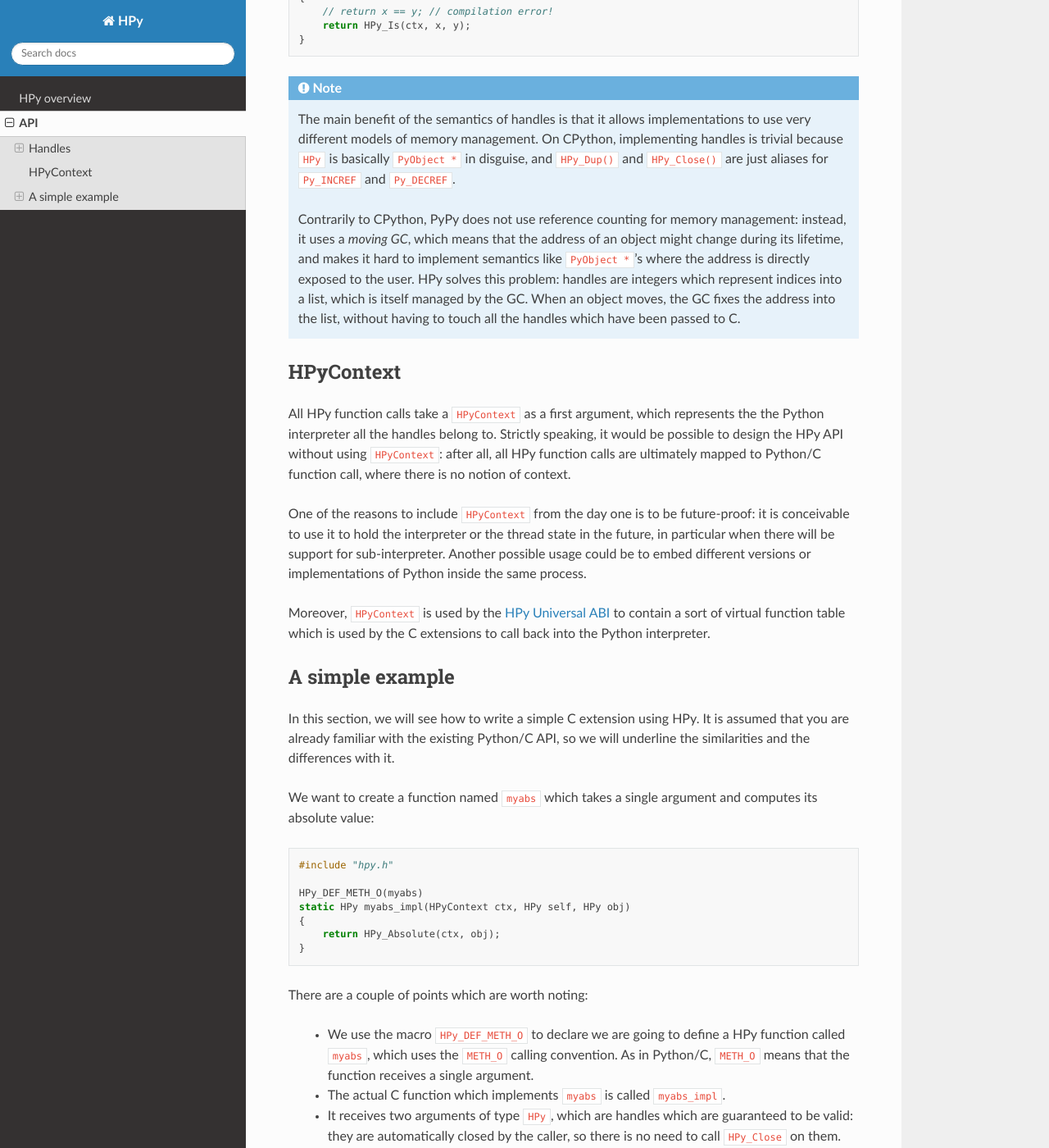
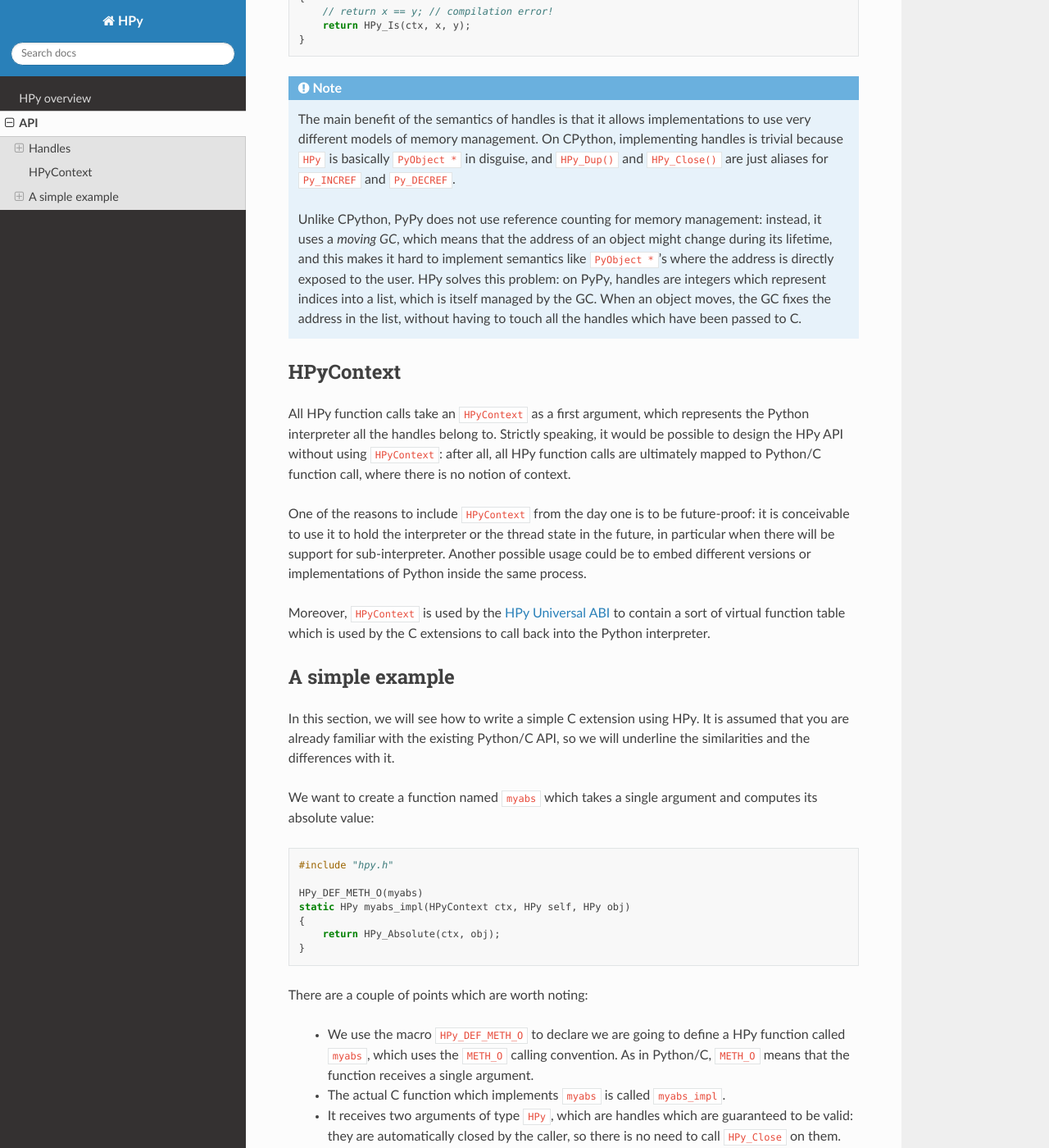
Before and after one commit to hpyproject/hpy, a Sphinx documentation site: the page built from docs/api.rst, in a window 1280 px wide and 1400 px high, scrolled down 2077 px. Shown: the whole window at 82% size. Built offline with Sphinx 7.4.7 and the Read the Docs theme 2.0.0, drawn with Linux system fonts in a browser that asks for light colours; some of the changed text lies outside the part shown.

```diff
--- a/docs/api.rst
+++ b/docs/api.rst
@@ -2,8 +2,7 @@ HPy API
 =======
 
 .. warning::
-   HPy is still in the early stages of development and as such the API is
-   subsequent to changes
+   HPy is still in the early stages of development and the API may change.
 
 Handles
 -------
@@ -111,21 +110,21 @@ identity, you can use ``HPy_Is()``::
    ``PyObject *`` in disguise, and ``HPy_Dup()`` and ``HPy_Close()`` are just
    aliases for ``Py_INCREF`` and ``Py_DECREF``.
 
-   Contrarily to CPython, PyPy does not use reference counting for memory
+   Unlike CPython, PyPy does not use reference counting for memory
    management: instead, it uses a *moving GC*, which means that the address of
-   an object might change during its lifetime, and makes it hard to implement
+   an object might change during its lifetime, and this makes it hard to implement
    semantics like ``PyObject *``'s where the address is directly exposed to
-   the user.  HPy solves this problem: handles are integers which represent
-   indices into a list, which is itself managed by the GC. When an object
-   moves, the GC fixes the address into the list, without having to touch all
-   the handles which have been passed to C.
+   the user.  HPy solves this problem: on PyPy, handles are integers which
+   represent indices into a list, which is itself managed by the GC. When an
+   object moves, the GC fixes the address in the list, without having to touch
+   all the handles which have been passed to C.
 
 
 HPyContext
 -----------
 
-All HPy function calls take a ``HPyContext`` as a first argument, which
-represents the the Python interpreter all the handles belong to.  Strictly
+All HPy function calls take an ``HPyContext`` as a first argument, which
+represents the Python interpreter all the handles belong to.  Strictly
 speaking, it would be possible to design the HPy API without using
 ``HPyContext``: after all, all HPy function calls are ultimately mapped to
 Python/C function call, where there is no notion of context.
@@ -174,12 +173,12 @@ There are a couple of points which are worth noting:
 
   * It returns a handle, which has to be closed by the caller.
 
-  * ``HPy_Absolute`` is the equivalent of ``PyNumber_Absolute`` and obviosuly
+  * ``HPy_Absolute`` is the equivalent of ``PyNumber_Absolute`` and
     computes the absolute value of the given argument.
 
-The usage of the macro is needed to maintain compatibility with CPython.  On
-CPython, C functions and methods have a C signature which is different than
-the one used by HPy: they don't receive a ``HPyContext`` and their arguments
+The ``HPy_DEF_METH_O`` macro is needed to maintain compatibility with CPython.
+In CPython, C functions and methods have a C signature that is different to
+the one used by HPy: they don't receive an ``HPyContext`` and their arguments
 have the type ``PyObject *`` instead of ``HPy``.  The macro automatically
 generates a trampoline function whose signature is appropriate for CPython and
 which calls the ``myabs_impl``.
@@ -271,14 +270,14 @@ There are a few things to note:
     ``PyArg_ParseTuple`` because as stated above we don't have a tuple to pass
     to it, although the idea is to mimic its behavior as closely as
     possible. The parsing logic is implemented from scratch inside HPy, and as
-    such there might be missing functionalities during the early stages of HPy
+    such there might be missing functionality during the early stages of HPy
     development.
 
-  * In case of error, we return ``HPy_NULL``: we cannot simply ``return NULL``
+  * If an error occurs, we return ``HPy_NULL``: we cannot simply ``return NULL``
     because ``HPy`` is not a pointer type.
 
-Once we write our function, we can add it to the ``SimpleMethods[]`` table,
-which now becomes::
+Once we have written our function, we can add it to the ``SimpleMethods[]``
+table, which now becomes::
 
     static HPyMethodDef SimpleMethods[] = {
         {"myabs", myabs, HPy_METH_O, "Compute the absolute value of the given argument"},
```
Also changed, not shown: other parts of docs/api.rst (+1 -1 lines).
